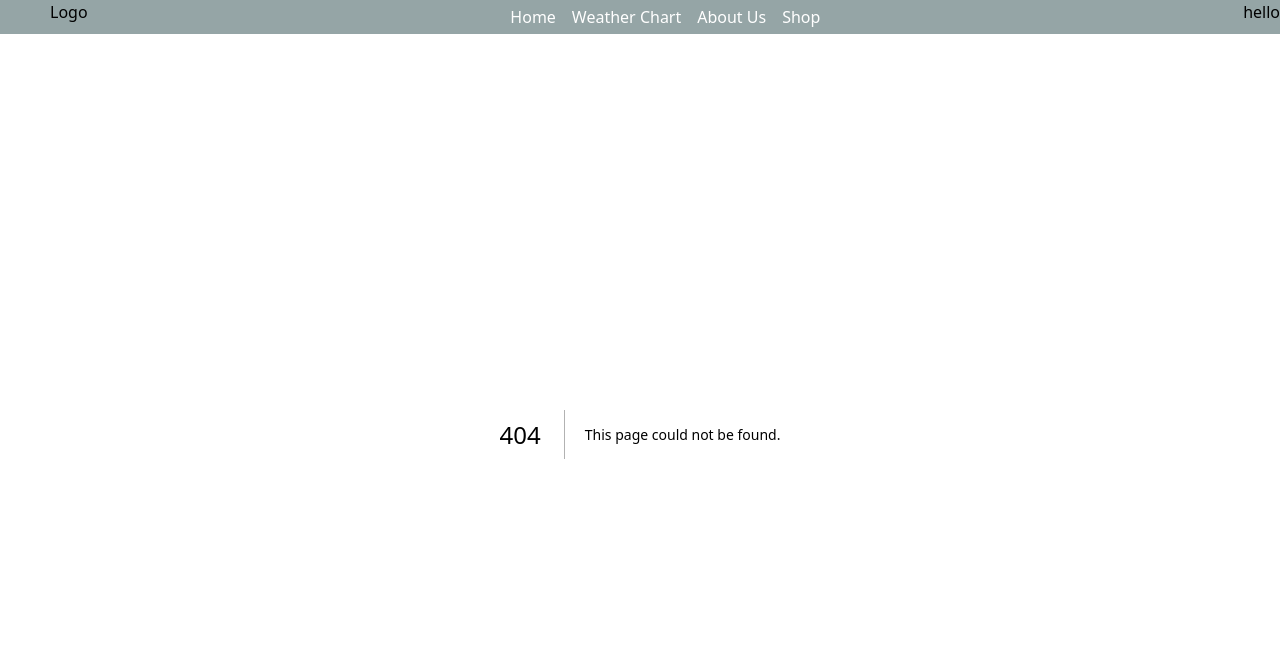
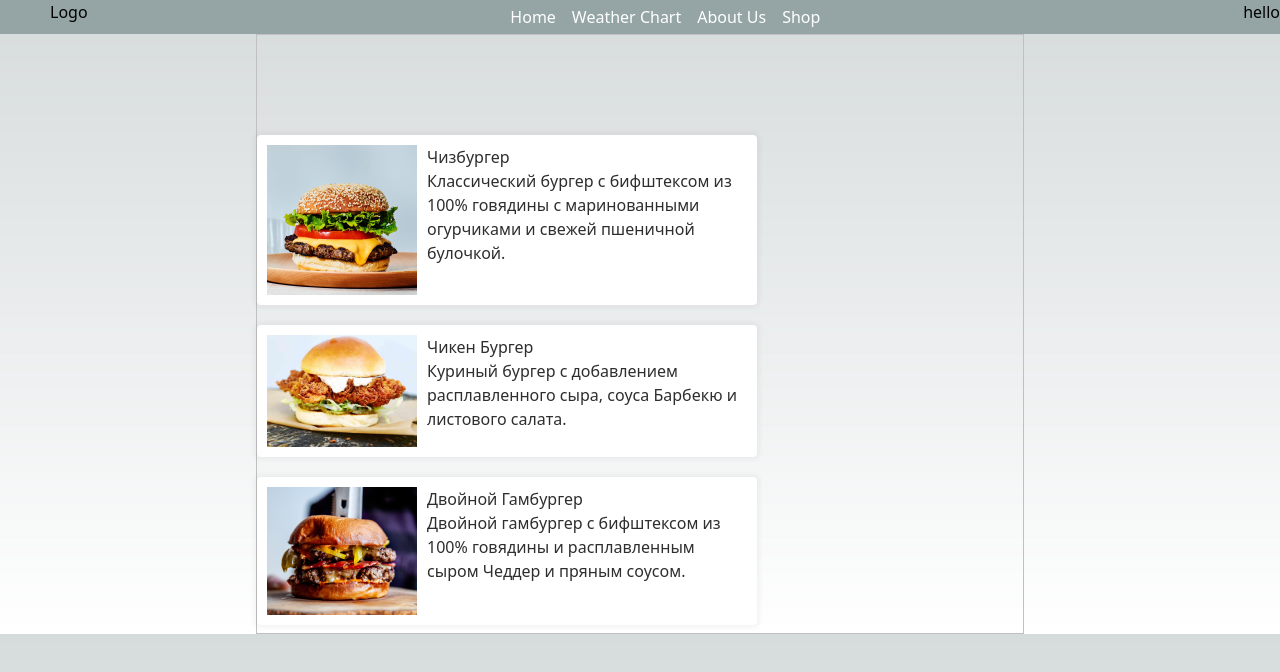
Before and after one commit to Arayik2010/New_Weather_app, a Next.js app: page /posts/Shop/shop-items in a window 1280 px wide. Before the commit this address had no page. Shown: the top 672 px of the page. Built offline with nearby package versions, Linux system fonts and the light colour scheme; data requests are answered from the project's data file.

Commit message:
created dynamic routes

```diff
--- a/Components/Navbar/Navbar.tsx
+++ b/Components/Navbar/Navbar.tsx
@@ -13,7 +13,7 @@ export default function Navigation() {
       <Link className={styles.navbarlink} href="/posts/about-post">
         About Us
       </Link>
-      <Link className={styles.navbarlink} href="/posts/shop-item">
+      <Link className={styles.navbarlink} href="/posts/Shop/shop-items">
         Shop
       </Link>
     </div>
--- /dev/null
+++ b/pages/posts/Shop/[id].tsx
@@ -0,0 +1,59 @@
+import Image from "next/image";
+import styles from "@/styles/shop.module.css";
+
+type ShopElemItem = {
+  shopItem: ShopElem;
+};
+
+type ShopElem = {
+  name: string;
+  image: string;
+  desc: string;
+  price: number;
+  id: string;
+};
+
+export const getStaticPaths = async () => {
+  const res = await fetch(" http://localhost:5000/items");
+  const propData = await res.json();
+
+  const paths = propData.map((elem: ShopElem) => {
+    return {
+      params: { id: elem.id }
+    };
+  });
+  return {
+    paths,
+    fallback: false
+  };
+};
+
+export const getStaticProps = async (context:any) => {
+  const id = context.params.id;
+  const res = await fetch(`http://localhost:5000/items/${id}`);
+  const propData = await res.json();
+  return {
+    props: { shopItem: propData }
+  };
+};
+
+export default function ShopItem({ shopItem }: ShopElemItem) {
+  return (
+    <div className={styles.shopitems}>
+      <div className={styles.burgerCard}>
+        <div className={styles.imageContainer}>
+          <Image src={shopItem.image} width={200} height={200} alt="burger" />
+        </div>
+        <div>
+          <h3>
+            {shopItem.name}
+          </h3>
+          <p>
+            {shopItem.desc}
+          </p>
+        </div>
+      </div>
+
+    </div>
+  );
+}
--- /dev/null
+++ b/pages/posts/Shop/shop-items.tsx
@@ -0,0 +1,56 @@
+import { log } from "console";
+import Image from "next/image";
+import styles from "@/styles/shop.module.css";
+import Link from "next/link";
+
+type ShopItems = {
+  shopItem: [];
+};
+type ShopItem = {
+  name: string;
+  image: string;
+  desc: string;
+  price: number;
+  id: string;
+};
+
+export const getStaticProps = async () => {
+  const res = await fetch(" http://localhost:5000/items");
+  const propData = await res.json();
+  return {
+    props: { shopItem: propData },
+  };
+};
+
+export default function ShopItems({ shopItem }: ShopItems) {
+
+  return (
+    <div className={styles.shopitems}>
+      <div className={styles.itemcontainer}>
+        {shopItem?.map((el: ShopItem) => (
+
+          <Link href={`/posts/Shop/${el.id}`} key={el.id}>
+            <div className={styles.burgerCard} key={el.id}>
+              <div className={styles.imageContainer}>
+                <Image src={el.image} width={200}
+                  height={200} alt='burger' />
+              </div>
+              <div className={styles.text}>
+                <h3>{el.name}</h3>
+                <p>{el.desc}</p>
+              </div>
+            </div>
+
+          </Link>
+
+
+
+
+
+        ))}
+
+      </div>
+
+    </div>
+  )
+}
--- a/pages/posts/shop-item.tsx
+++ /dev/null
@@ -1,38 +0,0 @@
-import { log } from "console";
-import Image from "next/image";
-
-type ShopItems = {
-  shopItem: [];
-};
-type ShopItem = {
-  name: string;
-  image: string;
-  desc: string;
-  price: number;
-  id: string;
-};
-
-export const getStaticProps = async () => {
-  const res = await fetch(" http://localhost:5000/items");
-  const propData = await res.json();
-  return {
-    props: { shopItem: propData },
-  };
-};
-
-export default function ShopItem({ shopItem }: ShopItems) {
-
-  return(
-    <div>
-        {shopItem?.map((el:ShopItem) =>(
-            <div key={el.id}>
-                <p>{el.name}</p>
-                <div>
-                    <Image src={el.image} width={200} height={200} alt='burger'/>
-                </div>
-
-            </div>
-        ))}
-    </div>
-  )
-}
--- /dev/null
+++ b/styles/shop.module.css
@@ -0,0 +1,64 @@
+
+.shopitems{
+    width: 60%;
+    height: 600px;
+    margin: auto;
+    border: 1px solid silver;
+
+    position: relative;
+}
+
+.itemcontainer{
+
+    width: 70%;
+    height: 470px;
+    margin-top: 100px;
+
+}
+
+/* .items{
+    width: 100%;
+    margin-top: 7px;
+    height: 150px;
+    display: flex;
+    background-color: yellow;
+    border: 1px solid silver;
+}
+
+.imgitem{
+    width: 20%;
+    height: 135px;
+    background-color: red;
+    margin: auto;
+}
+.text{
+
+    width: 70% ;
+    margin-left:30px;
+    text-align: center;
+    background-color: green ;
+} */
+
+.imageContainer {
+    max-width: 150px;
+  }
+  .burgerCard {
+    color: #2E2E2E;
+    display: grid;
+    grid-template-columns: 150px 1fr;
+    gap: 10px;
+    margin-bottom: 20px;
+    overflow: hidden;
+    background: #fff;
+    padding: 10px;
+    border-radius: 4px;
+    max-width: 500px;
+    box-shadow: rgba(0, 0, 0, 0.043) 0px 0px 5px 3px;
+  }
+  .burgerCard h3 {
+    margin-top: 0;
+  }
+  .singleBurger {
+    max-width: 600px;
+    display: flex;
+  }
```
Also changed, not shown: 2 other files (tests, documents, lock files or other folders).
